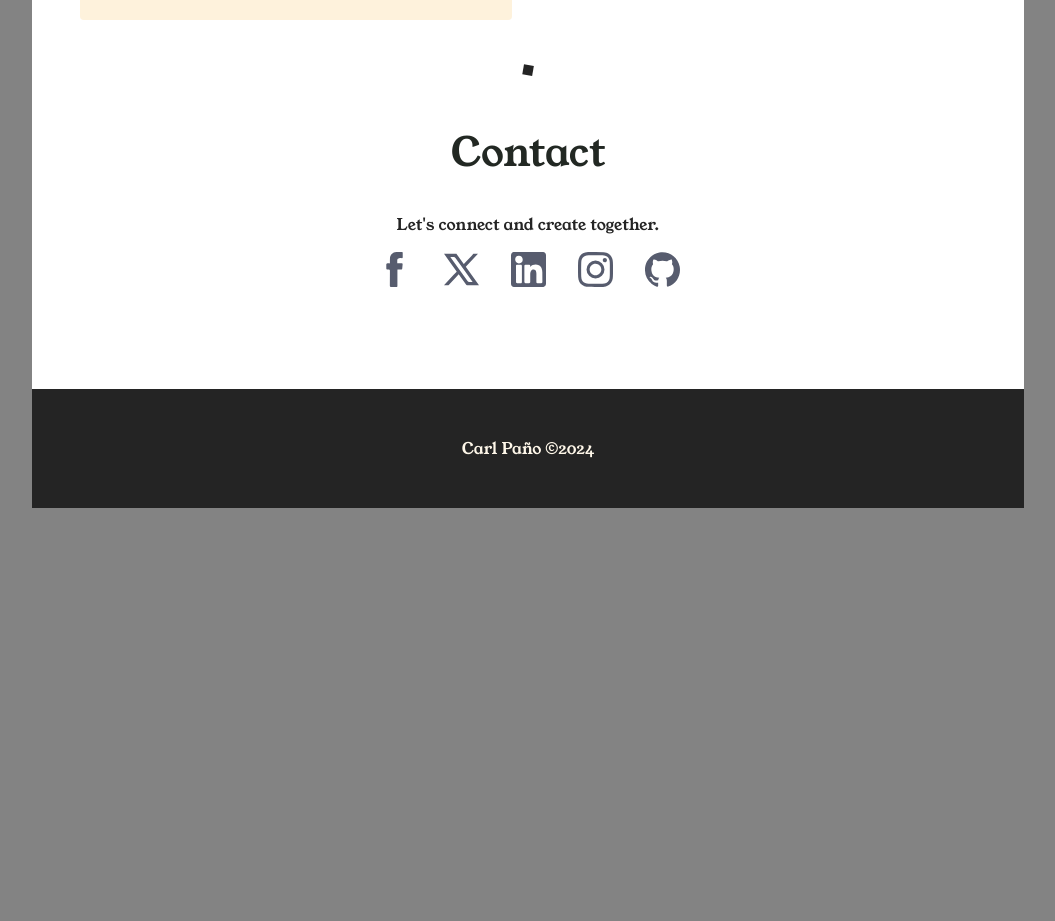
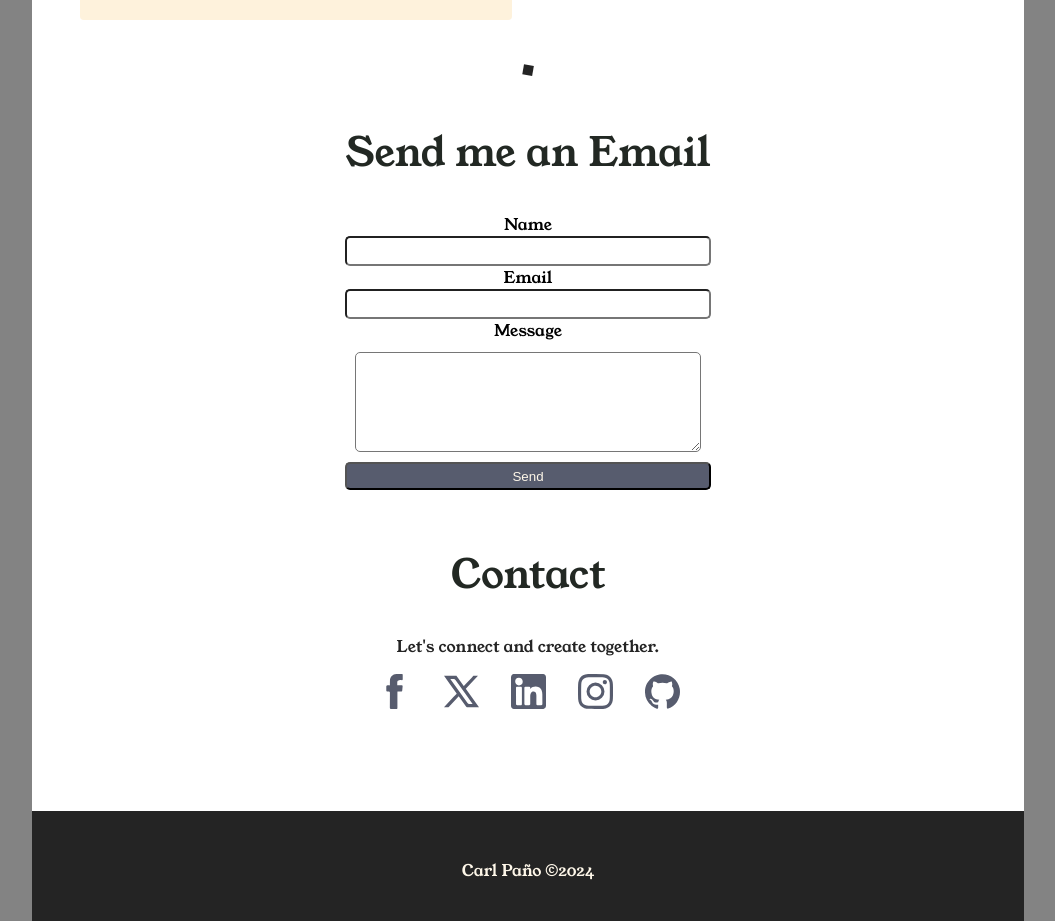
Before and after one commit to carleoj/about-me-carl, a React (Vite) app: page / in a window 1280 px wide. Shown: the part 2380-3301 px from the top of the page, without its empty margins (112-1167 px from the left). Before the commit the page ends 2888 px from the top, so only its background shows below. Built offline with nearby package versions, Linux system fonts and the light colour scheme.

Commit message:
"added emailjs feature"

```diff
--- a/package.json
+++ b/package.json
@@ -10,6 +10,7 @@
     "preview": "vite preview"
   },
   "dependencies": {
+    "emailjs-com": "^3.2.0",
     "react": "^18.3.1",
     "react-dom": "^18.3.1"
   },
--- a/src/App.jsx
+++ b/src/App.jsx
@@ -4,6 +4,7 @@ import About from './components/About.jsx';
 import Projects from './components/Projects.jsx';
 import Contact from './components/Contact.jsx';
 import Footer from './components/Footer.jsx';
+import Form from './components/Form.jsx';
 
 const App = () => {
   return <div>
@@ -12,6 +13,7 @@ const App = () => {
         <Hero />
         <About />
         <Projects />
+        <Form />
         <Contact />
       </main>
       <Footer />
--- /dev/null
+++ b/src/components/Form.jsx
@@ -0,0 +1,58 @@
+import React, { useEffect } from 'react';
+import emailjs from 'emailjs-com';
+import { height, padding } from '@mui/system';
+
+const Form = () => {
+  useEffect(() => {
+    emailjs.init('0Vg9DbUbUL2GdA73Q'); // Replace with your user ID from EmailJS
+  }, []);
+
+  const handleSubmit = (event) => {
+    event.preventDefault();
+    emailjs.sendForm('contact_service', 'contact_form', event.target)
+      .then((response) => {
+        console.log('SUCCESS!', response.status, response.text);
+        // Optionally, you can handle success behavior like showing a success message
+      }, (error) => {
+        console.log('FAILED...', error);
+        // Optionally, you can handle error behavior like showing an error message
+      });
+    event.target.reset(); // Reset the form after sending
+  };
+
+  const style = {
+    marginBottom: "130px",
+    height: "200px",
+    display: "grid"
+  }
+  const boxStyle = {
+    height: "100px",
+    padding: "30px",
+    margin: "10px",
+    borderRadius: "5px"
+  }
+  const inp = {
+    height: "30px",
+    borderRadius: "5px"
+  }
+
+  return (
+    <div>
+      <form style={style} id="contact-form" onSubmit={handleSubmit}>
+      <h2>Send me an Email</h2>
+        <input type="hidden" name="contact_number" value="697483" />
+        <label>Name</label>
+        <input style={inp} type="text" name="user_name" />
+        <label>Email</label>
+        <input style={inp} type="email" name="user_email" />
+        <label>Message</label>
+        <textarea style={boxStyle} className='inparea' name="message" />
+
+        <input className='btn2' type="submit" value="Send" />
+      </form>
+      <br></br><br></br><br></br><br></br>
+    </div>
+  );
+};
+
+export default Form;
--- a/src/index.css
+++ b/src/index.css
@@ -107,6 +107,19 @@ img {
 }
 
 .btn:hover {
+  background-color: var(--secondary-shadow);
+}
+
+.btn2 {
+  padding: 0.3rem 1rem;
+  border-radius: 5px;
+  color: var(--header-text);
+  background-color: var(--secondary);
+  transition: background-color 0.2s ease;
+}
+
+.btn2:hover {
+  cursor: pointer;
   background-color: var(--secondary-shadow);
 }
 
```
Also changed, not shown: 1 other file (tests, documents, lock files or other folders).
